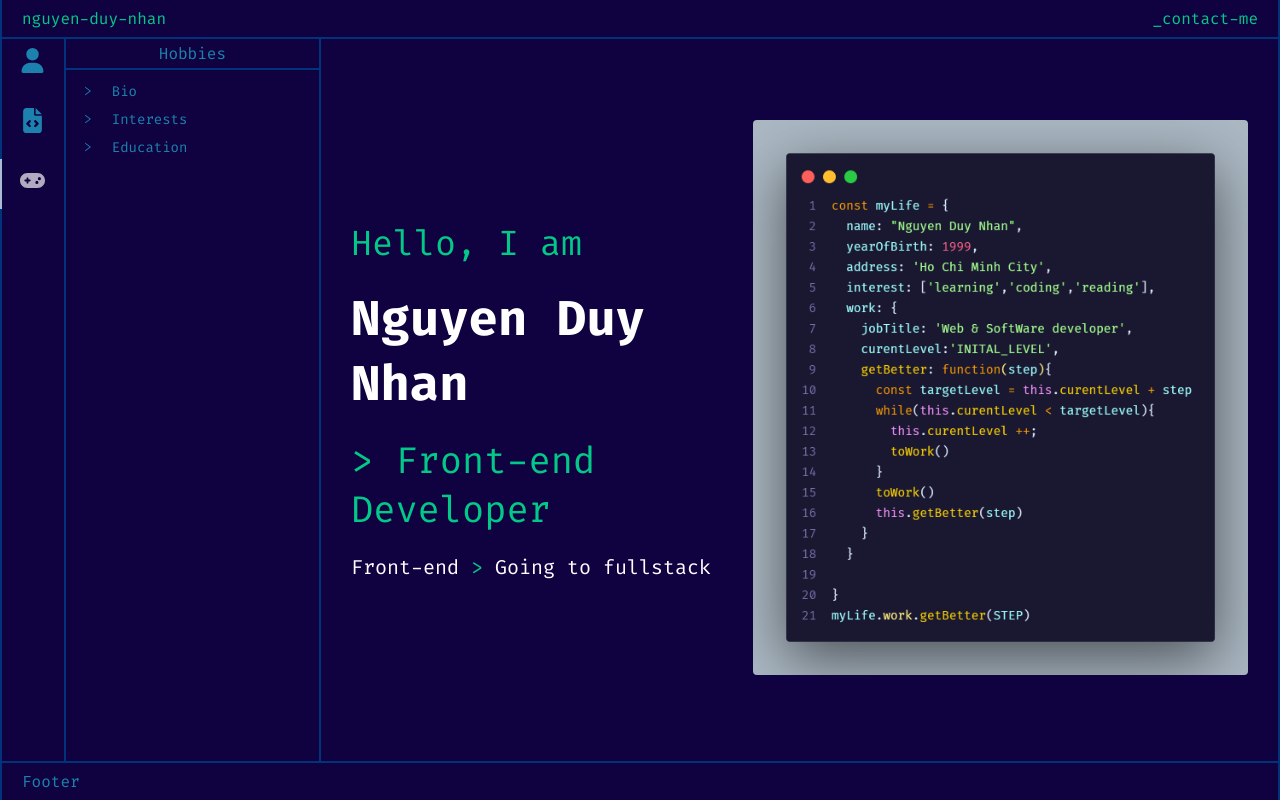
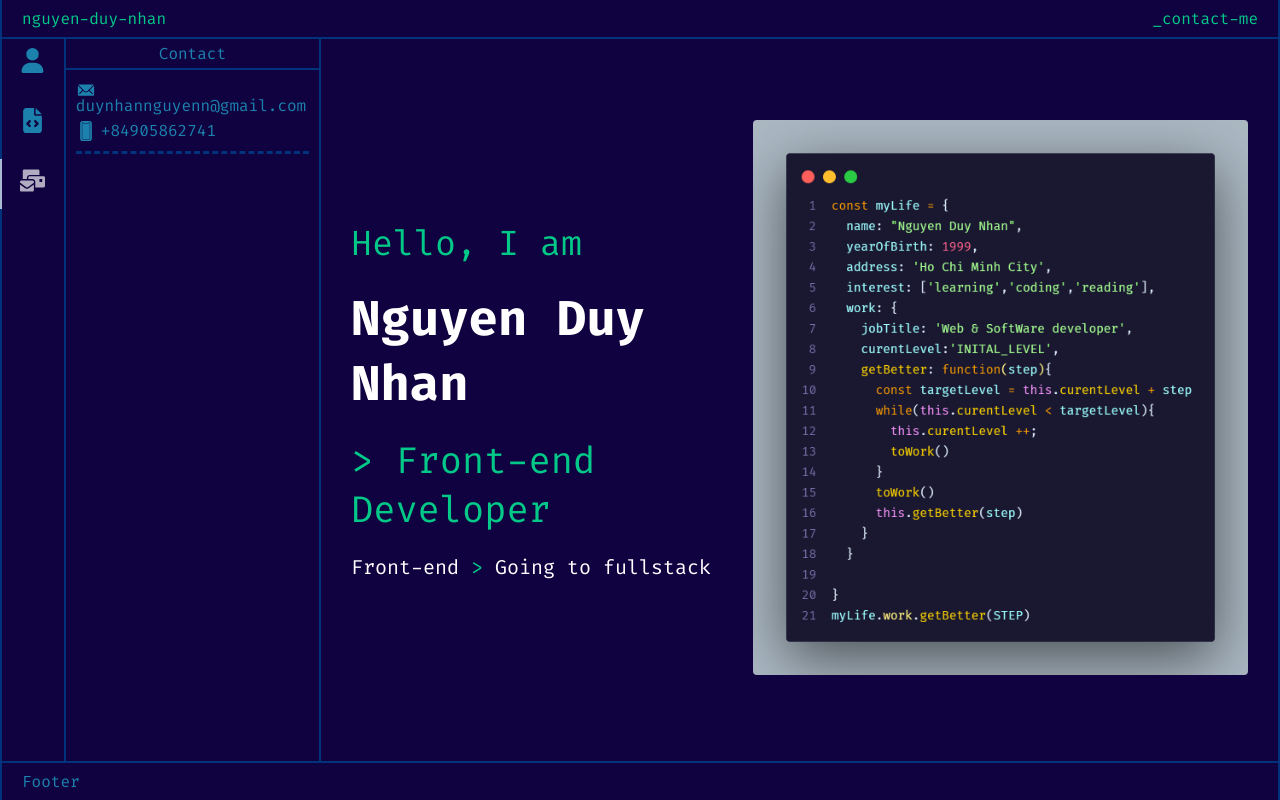
Before and after one commit to duynhannguyen/portfolio-website, a React (Vite) app: page / in a window 1280 px wide. Both pictures are taken after a click on the element 32 px from the left and 184 px from the top of the page. Built offline with nearby package versions, Linux system fonts and the light colour scheme.

Commit message:
style: contact section

```diff
--- /dev/null
+++ b/src/components/contactSection/ContactSection.css
@@ -0,0 +1,16 @@
+.contact {
+  border-bottom: 0.3rem dashed #00337c;
+}
+.contact__line {
+  line-height: 10px;
+  margin-bottom: 1rem;
+}
+.contact__text {
+  vertical-align: middle;
+  white-space: nowrap;
+}
+.contact__icon {
+  vertical-align: middle;
+  margin-right: 0.5rem;
+  font-size: 2rem;
+}/*# sourceMappingURL=ContactSection.css.map */
--- /dev/null
+++ b/src/components/contactSection/ContactSection.scss
@@ -0,0 +1,18 @@
+@import "../../variables";
+
+.contact {
+  border-bottom: 0.3rem dashed $borderDarkMode;
+  &__line {
+    line-height: 10px;
+    margin-bottom: 1rem;
+  }
+  &__text {
+    vertical-align: middle;
+    white-space: nowrap;
+  }
+  &__icon {
+    vertical-align: middle;
+    margin-right: 0.5rem;
+    font-size: 2rem;
+  }
+}
--- /dev/null
+++ b/src/components/contactSection/ContactSection.tsx
@@ -0,0 +1,22 @@
+import { IoIosMail } from "react-icons/io";
+import "./ContactSection.css";
+import { IoPhonePortrait } from "react-icons/io5";
+
+const ContactSection = () => {
+  return (
+    <section>
+      <div className="contact">
+        <p className=" contact__line">
+          <IoIosMail className="contact__icon" />
+          <span className="contact__text">duynhannguyenn@gmail.com </span>
+        </p>
+        <p className=" contact__line">
+          <IoPhonePortrait className="contact__icon" />
+          <span className="contact__text">+84905862741 </span>
+        </p>
+      </div>
+    </section>
+  );
+};
+
+export default ContactSection;
--- a/src/components/contentSection/ContentSection.tsx
+++ b/src/components/contentSection/ContentSection.tsx
@@ -41,12 +41,9 @@ const ContentSection = ({
     duplicateTabBar[ProjectPageIndex].component = (
       <Project myProjects={myProjects} />
     );
-    // console.log("duplicateTabBar", duplicateTabBar);
     setShowTabBar(duplicateTabBar);
   };
-  // if (findPageInTabList) {
-  //   updatePropsOfProjectPage();
-  // }
+
   return (
     <nav className="content-section-container">
       <div className="tab-bar-section">
--- a/src/components/folderStructure/FolderStructure.tsx
+++ b/src/components/folderStructure/FolderStructure.tsx
@@ -19,6 +19,7 @@ import {
 } from "../../constants/constants";
 import ProjectFillter from "../projectFillter/ProjectFillter";
 import Project from "../project/Project";
+import ContactSection from "../contactSection/ContactSection";
 
 type FolderStructureProps = {
   folderTitle: string;
@@ -120,7 +121,7 @@ const FolderStructure = ({
   const showFolderByTitle = useCallback(() => {
     let tree: ReactNode = null;
     switch (folderTitle) {
-      case "Projects":
+      case mainPage.project:
         tree = (
           <ProjectFillter
             getFillter={getFillter}
@@ -129,7 +130,9 @@ const FolderStructure = ({
         );
 
         break;
-
+      case mainPage.contact:
+        tree = <ContactSection />;
+        break;
       default:
         tree = (
           <Tree
--- a/src/constants/constants.tsx
+++ b/src/constants/constants.tsx
@@ -2,7 +2,8 @@ import { Key, ReactNode } from "react";
 import AboutMe from "../components/aboutMe/AboutMe";
 import Education from "../components/education/Education";
 import MyResume from "../components/myResume/MyResume";
-import { FaFileCode, FaGamepad, FaUser } from "react-icons/fa6";
+import { FaFileCode, FaUser } from "react-icons/fa6";
+import { FaMailBulk } from "react-icons/fa";
 
 type FileListType = {
   title: string;
@@ -69,7 +70,7 @@ export const fileList: FileListType[] = [
 export const mainPage = {
   personal: "Personal info",
   project: "Projects",
-  hobbies: "Hobbies",
+  contact: "Contact",
 };
 
 export const iconList = [
@@ -82,8 +83,8 @@ export const iconList = [
     title: mainPage.project,
   },
   {
-    icon: <FaGamepad title="Hobbies" />,
-    title: mainPage.hobbies,
+    icon: <FaMailBulk title="Contact" />,
+    title: mainPage.contact,
   },
 ];
 
```
Also changed, not shown: 1 other file (tests, documents, lock files or other folders).
